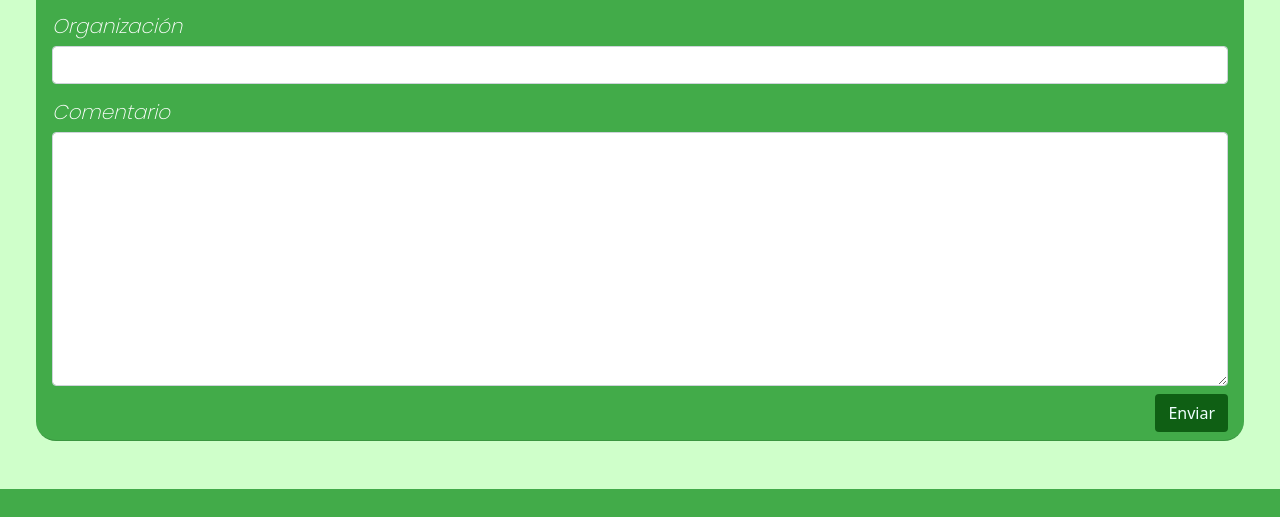
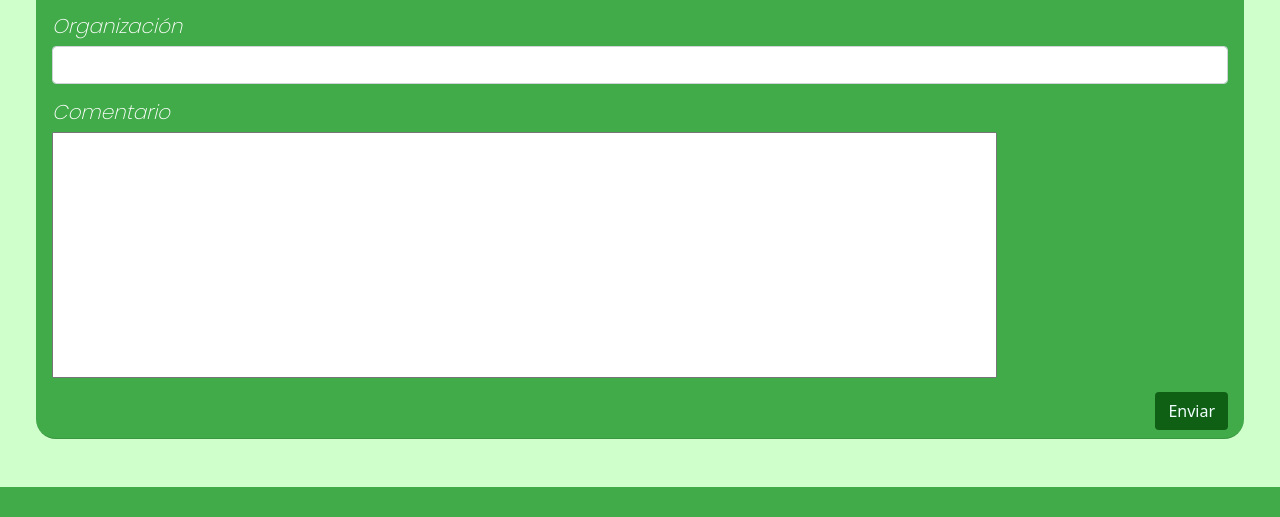
Before and after one commit to ManuelZamora/My-Briefcase, a plain HTML site: page index.html in a window 1280 px wide. Shown: the part 1352-1869 px from the top of the page. Drawn offline with nearby package versions, Linux system fonts and the light colour scheme; a web font is replaced by a local one.

Commit message:
textarea

```diff
--- a/assets/style/style.css
+++ b/assets/style/style.css
@@ -58,3 +58,6 @@ h1, h2, h3, h4 , h5 , p, i, .navbar{
 #contact{
     color:black;
 }
+textarea{
+    resize: none;
+}
--- a/index.html
+++ b/index.html
@@ -102,7 +102,7 @@
                     <h5>
                       <span>Comentario</span>
                     </h5>
-                    <textarea class="form-control" name="message" id="textArea" cols="150" rows="10"></textarea>
+                    <textarea name="message" id="textArea" cols="100" rows="10"></textarea>
                   </div>
                   <div id="btn">
                       <input
```
